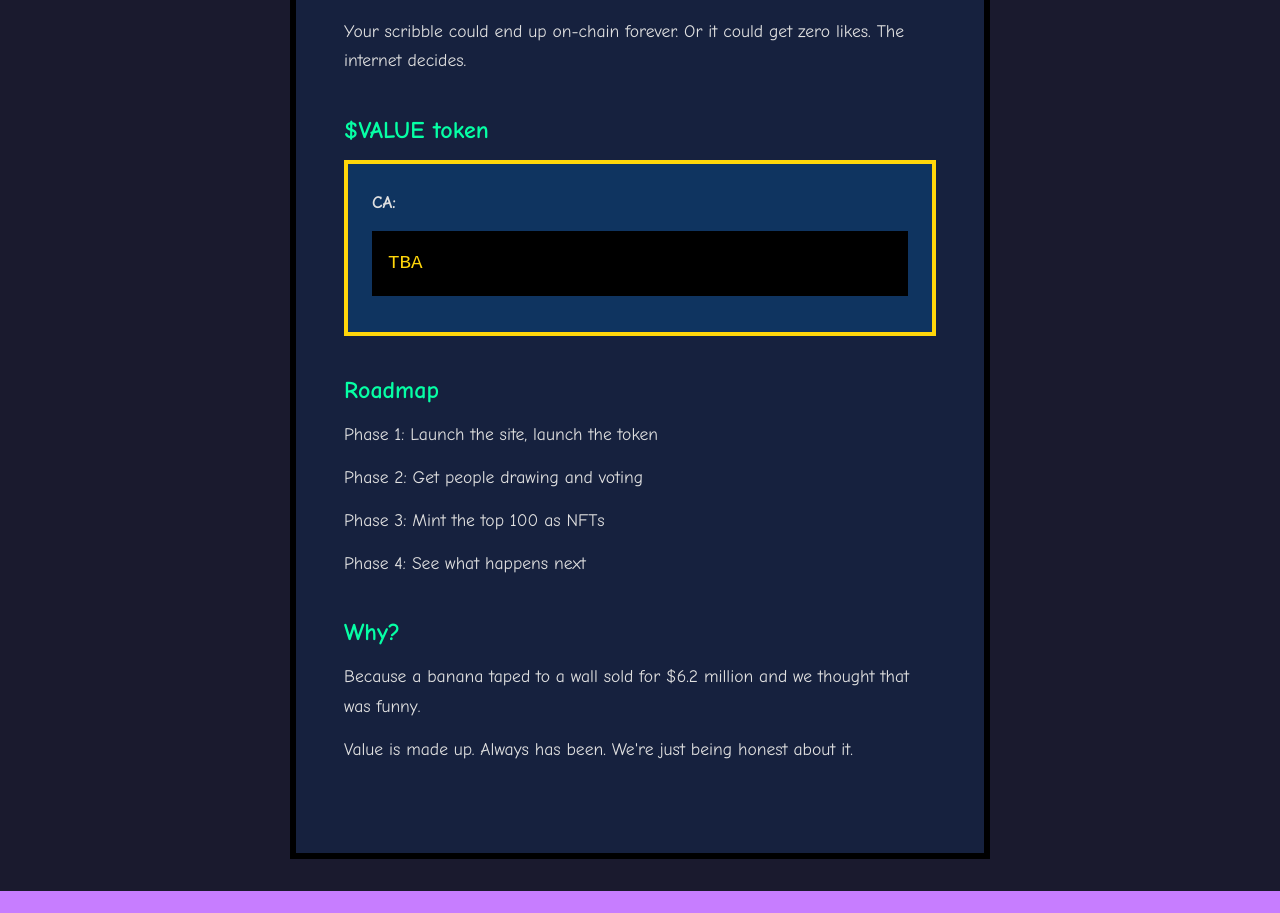
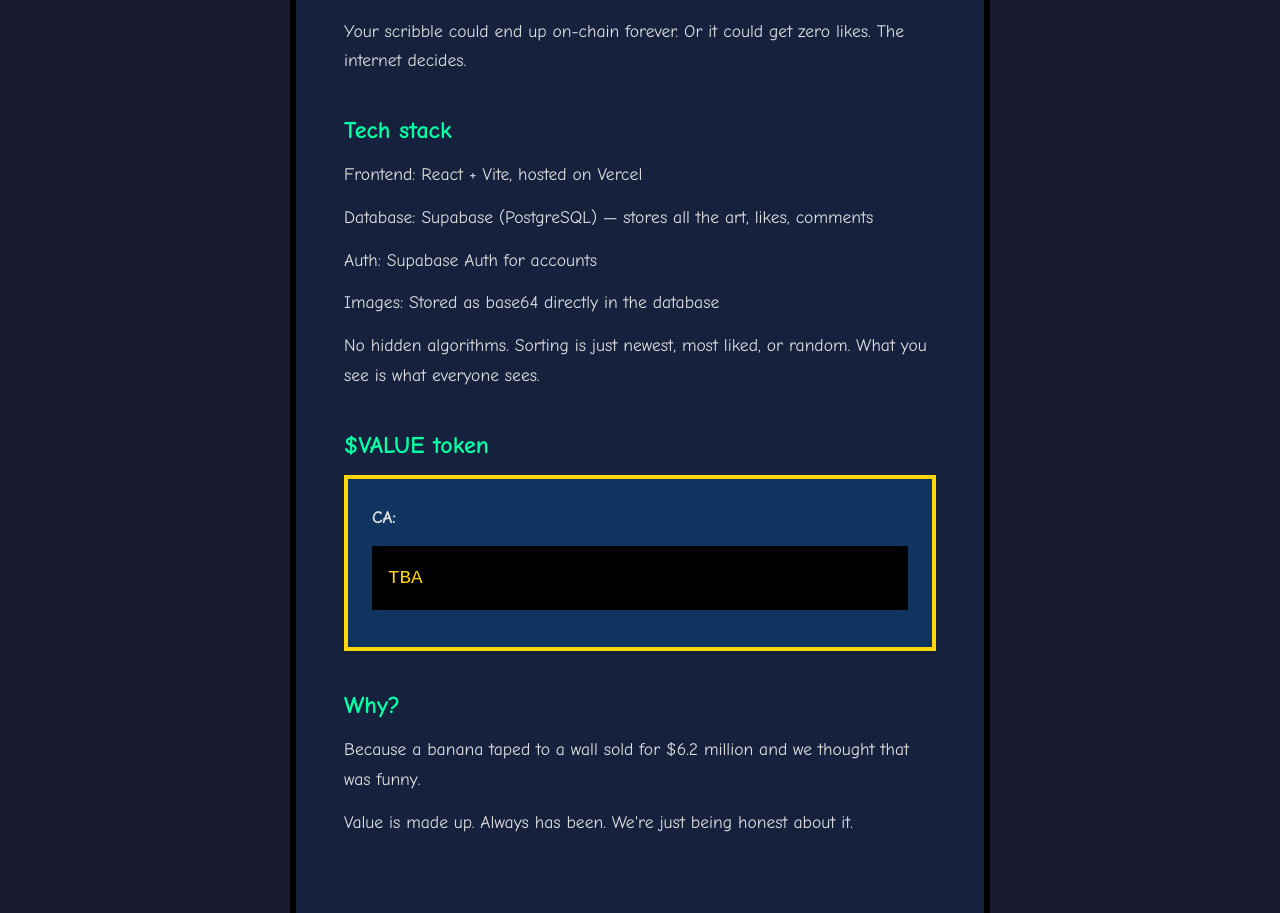
Before and after one commit to realdoomsman/art-decide-value, a React (Vite) app in the folder client/: page /whitepaper in a window 1280 px wide. Shown: the part 788-1701 px from the top of the page. Before the commit the page ends 1679 px from the top, so only its background shows below. Built offline with nearby package versions, Linux system fonts and the light colour scheme; no server answers.

Commit message:
Add tech stack to whitepaper

```diff
--- a/client/src/pages/WhitepaperPage.jsx
+++ b/client/src/pages/WhitepaperPage.jsx
@@ -38,19 +38,23 @@ function WhitepaperPage() {
         </section>
 
         <section>
+          <h2>Tech stack</h2>
+          <p>Frontend: React + Vite, hosted on Vercel</p>
+          <p>Database: Supabase (PostgreSQL) — stores all the art, likes, comments</p>
+          <p>Auth: Supabase Auth for accounts</p>
+          <p>Images: Stored as base64 directly in the database</p>
+          <p>
+            No hidden algorithms. Sorting is just newest, most liked, or random.
+            What you see is what everyone sees.
+          </p>
+        </section>
+
+        <section>
           <h2>$VALUE token</h2>
           <div className="token-info">
             <p><strong>CA:</strong></p>
             <p className="ca">TBA</p>
           </div>
-        </section>
-
-        <section>
-          <h2>Roadmap</h2>
-          <p>Phase 1: Launch the site, launch the token</p>
-          <p>Phase 2: Get people drawing and voting</p>
-          <p>Phase 3: Mint the top 100 as NFTs</p>
-          <p>Phase 4: See what happens next</p>
         </section>
 
         <section>
```
